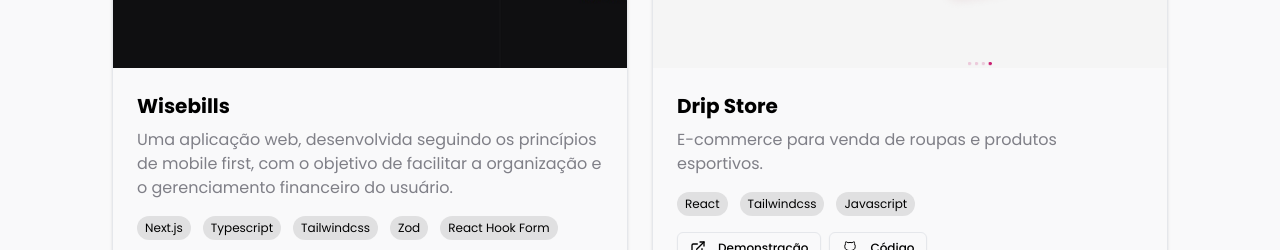
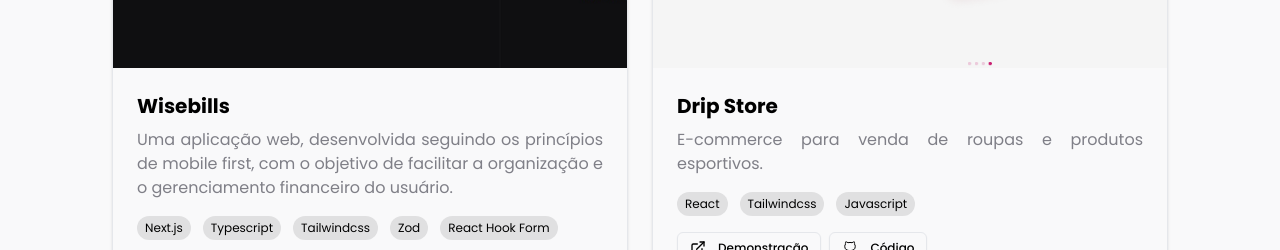
Before and after one commit to nicolasfreitas-dev/portfolio-next, a Next.js app: page / in a window 1280 px wide. Shown: the part 2500-2750 px from the top of the page. Built offline with nearby package versions, Linux system fonts and the light colour scheme.

Commit message:
feat: adjust project description on section project

```diff
--- a/src/components/Projects/index.tsx
+++ b/src/components/Projects/index.tsx
@@ -35,7 +35,7 @@ export default function Projects() {
                                     <h3 className="font-bold text-xl mb-2">
                                         {project.title}
                                     </h3>
-                                    <p className="text-mutedForeground mb-4">
+                                    <p className="text-mutedForeground mb-4 text-justify">
                                         {project.description}
                                     </p>
                                     <div className="flex flex-wrap gap-3 mb-4">
```
